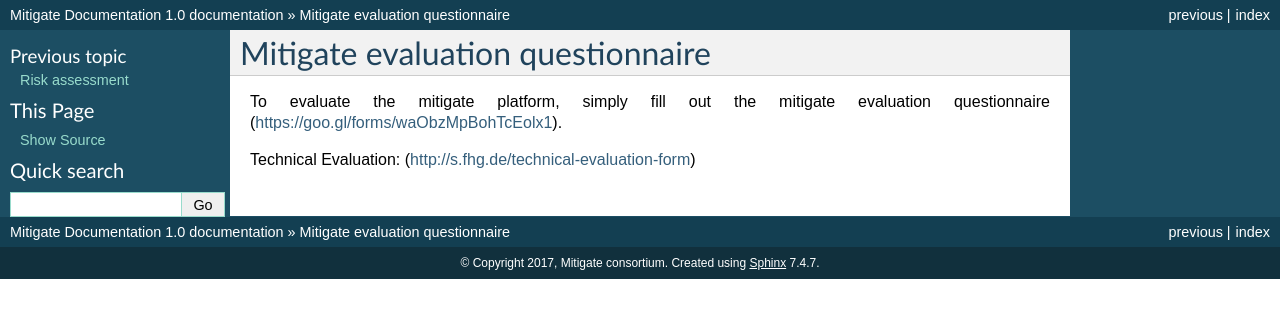
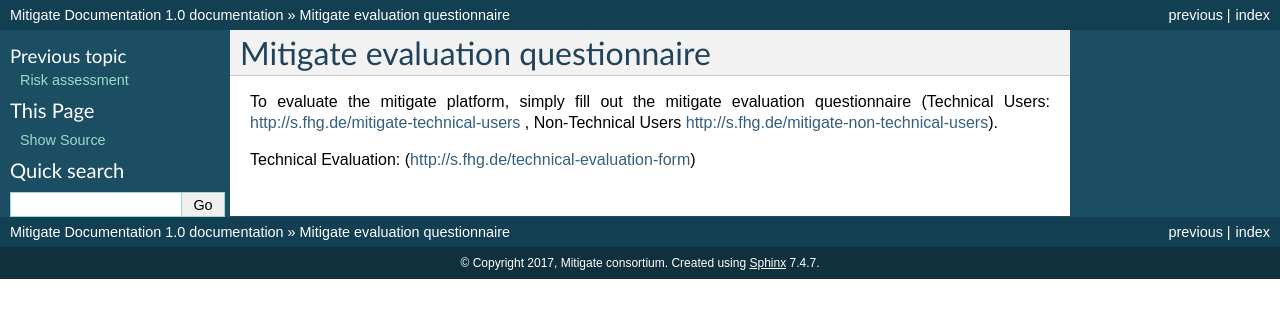
Before and after one commit to singularlogic/mitigate-documentation, a Sphinx documentation site: the page built from docs/z_authors.rst, in a window 1280 px wide. Shown: the top 318 px of the page. Built offline with Sphinx 7.4.7, drawn with Linux system fonts in a browser that asks for light colours.

Commit message:
Update z_authors.rst

```diff
--- a/docs/z_authors.rst
+++ b/docs/z_authors.rst
@@ -2,6 +2,6 @@ Mitigate evaluation questionnaire
 ========
 
 To evaluate the mitigate platform, simply fill out the mitigate evaluation questionnaire
-(https://goo.gl/forms/waObzMpBohTcEolx1).
+(Technical Users: http://s.fhg.de/mitigate-technical-users , Non-Technical Users http://s.fhg.de/mitigate-non-technical-users).
 
 Technical Evaluation: (http://s.fhg.de/technical-evaluation-form)
```
